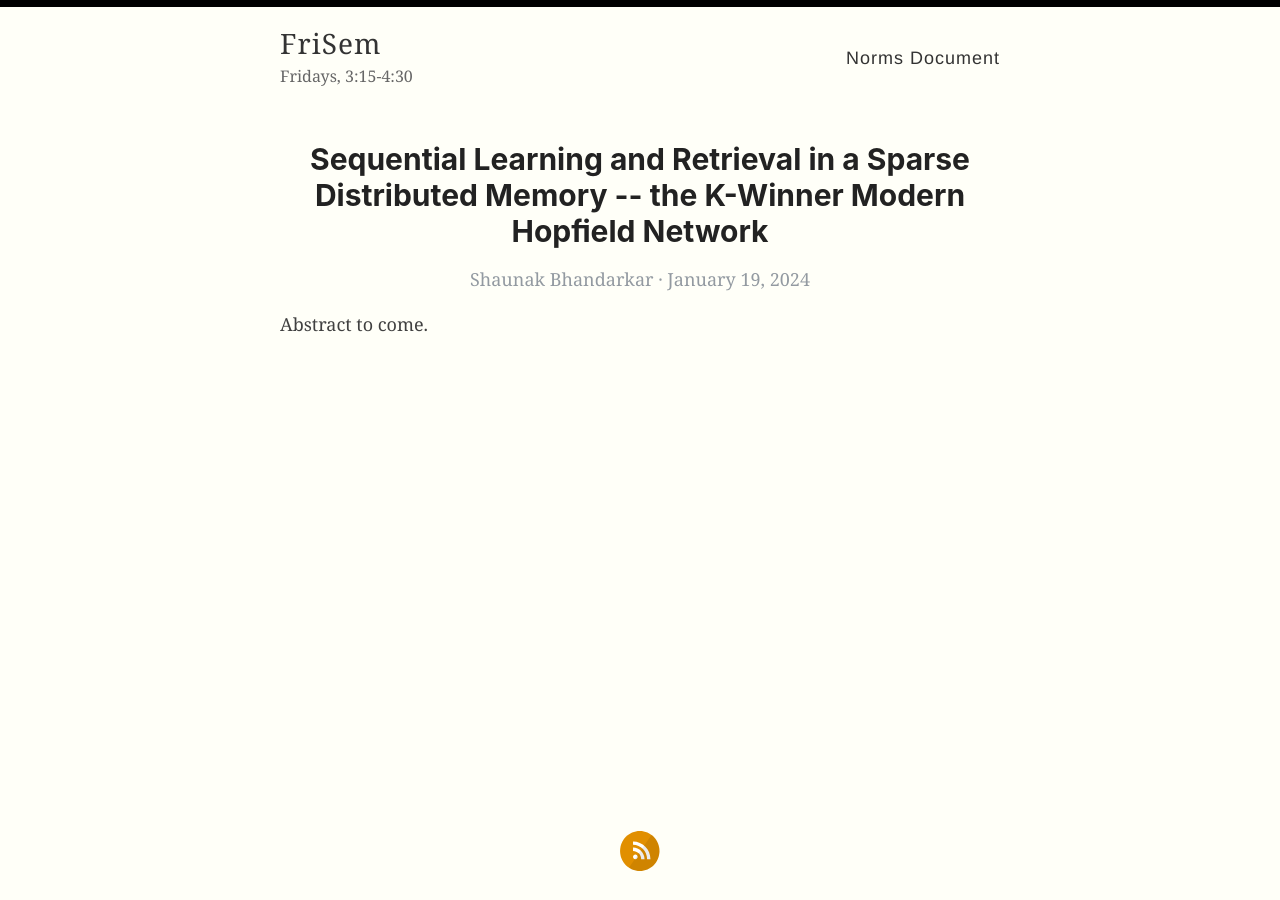
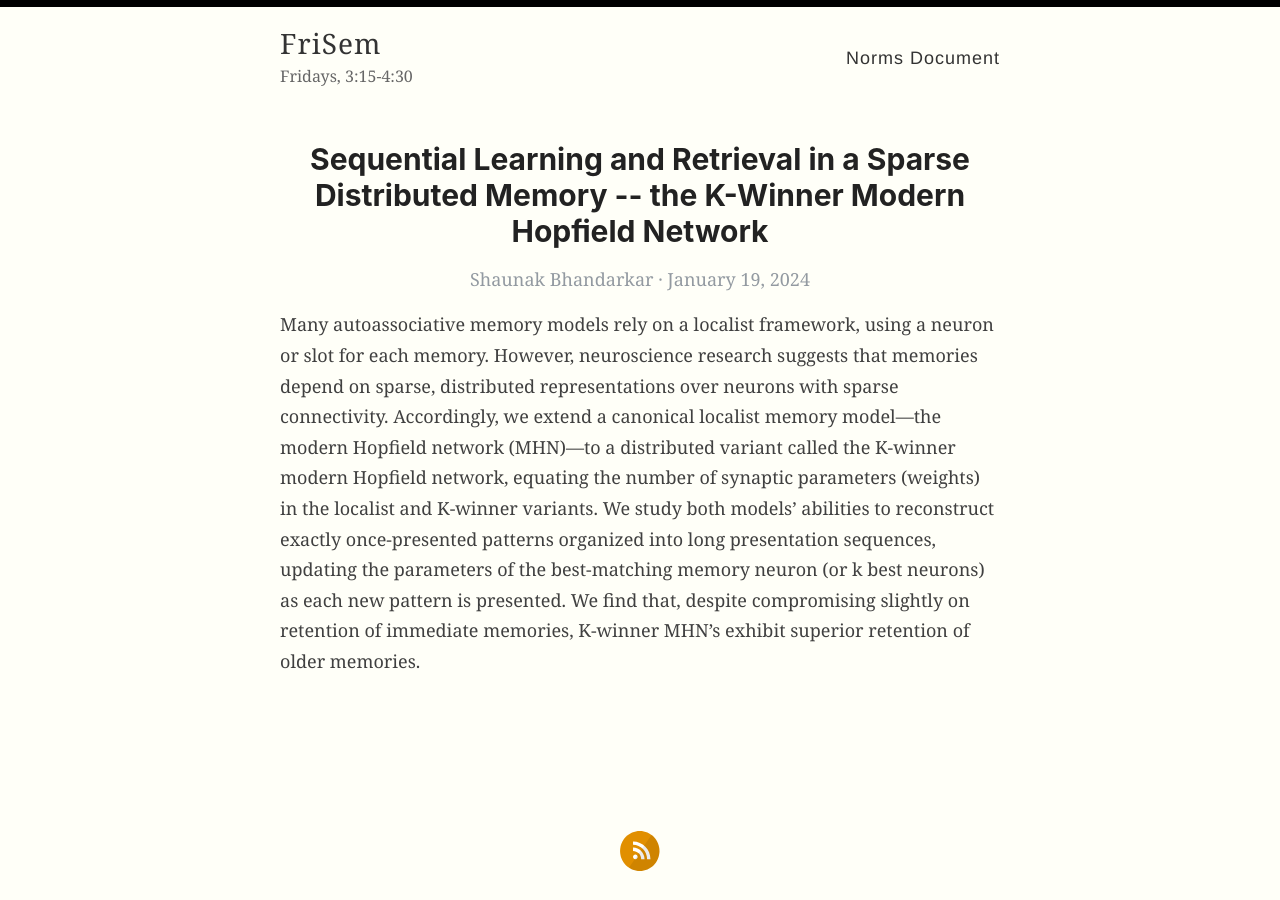
Before and after one commit to frisem/frisem.github.io, a Jekyll site: the page built from _posts/2024-01-19-Shaunak-Bhandarkar.md, in a window 1280 px wide. Built offline with Jekyll 4.4.1, drawn with Linux system fonts in a browser that asks for light colours.

Commit message:
adding abstract

```diff
--- a/_posts/2024-01-19-Shaunak-Bhandarkar.md
+++ b/_posts/2024-01-19-Shaunak-Bhandarkar.md
@@ -4,4 +4,4 @@
 speaker: Shaunak Bhandarkar
 ---
 
-Abstract to come.
+Many autoassociative memory models rely on a localist framework, using a neuron or slot for each memory. However, neuroscience research suggests that memories depend on sparse, distributed representations over neurons with sparse connectivity. Accordingly, we extend a canonical localist memory model---the modern Hopfield network (MHN)---to a distributed variant called the K-winner modern Hopfield network, equating the number of synaptic parameters (weights) in the localist and K-winner variants. We study both models' abilities to reconstruct exactly once-presented patterns organized into long presentation sequences, updating the parameters of the best-matching memory neuron (or k best neurons) as each new pattern is presented. We find that, despite compromising slightly on retention of immediate memories, K-winner MHN's exhibit superior retention of older memories.
```
